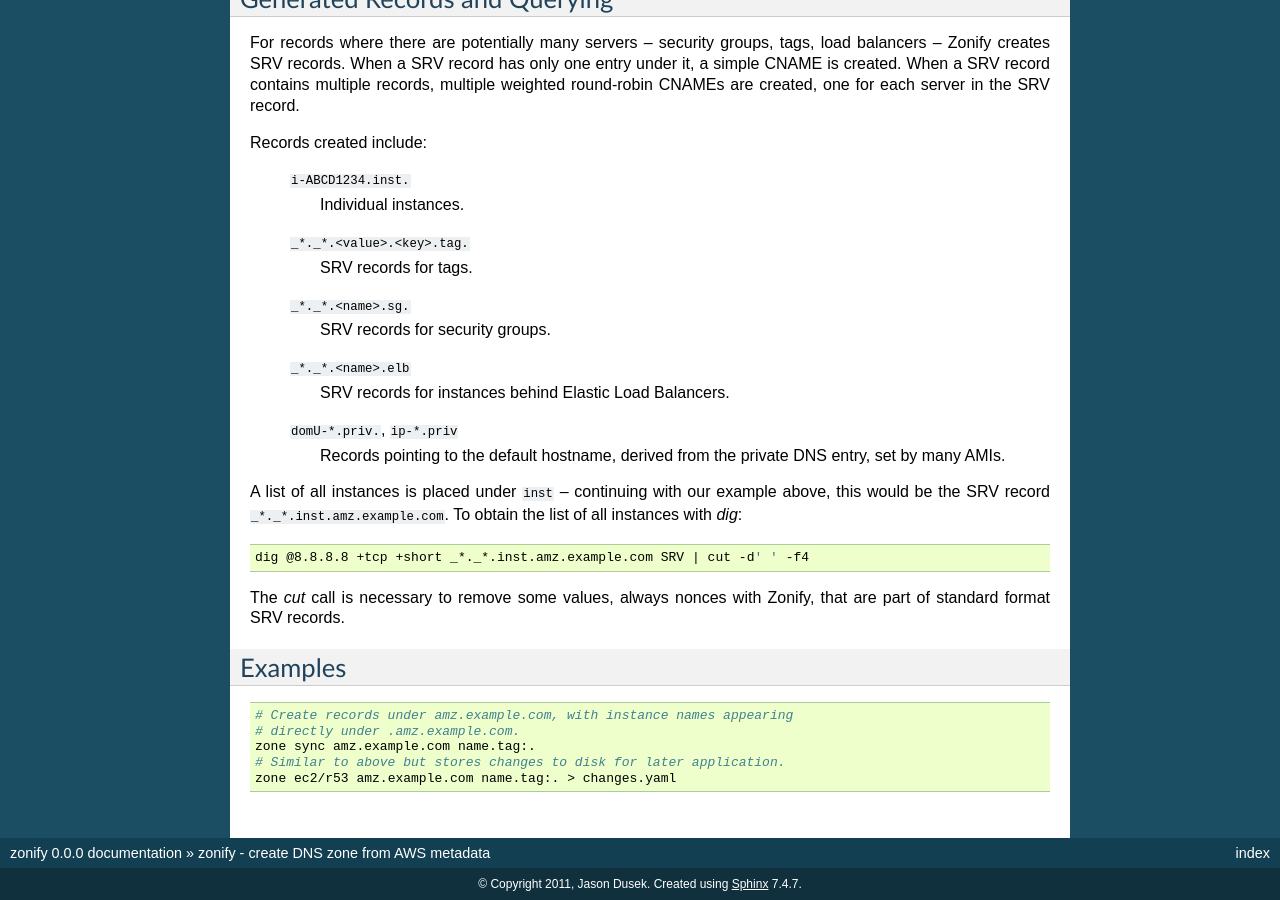
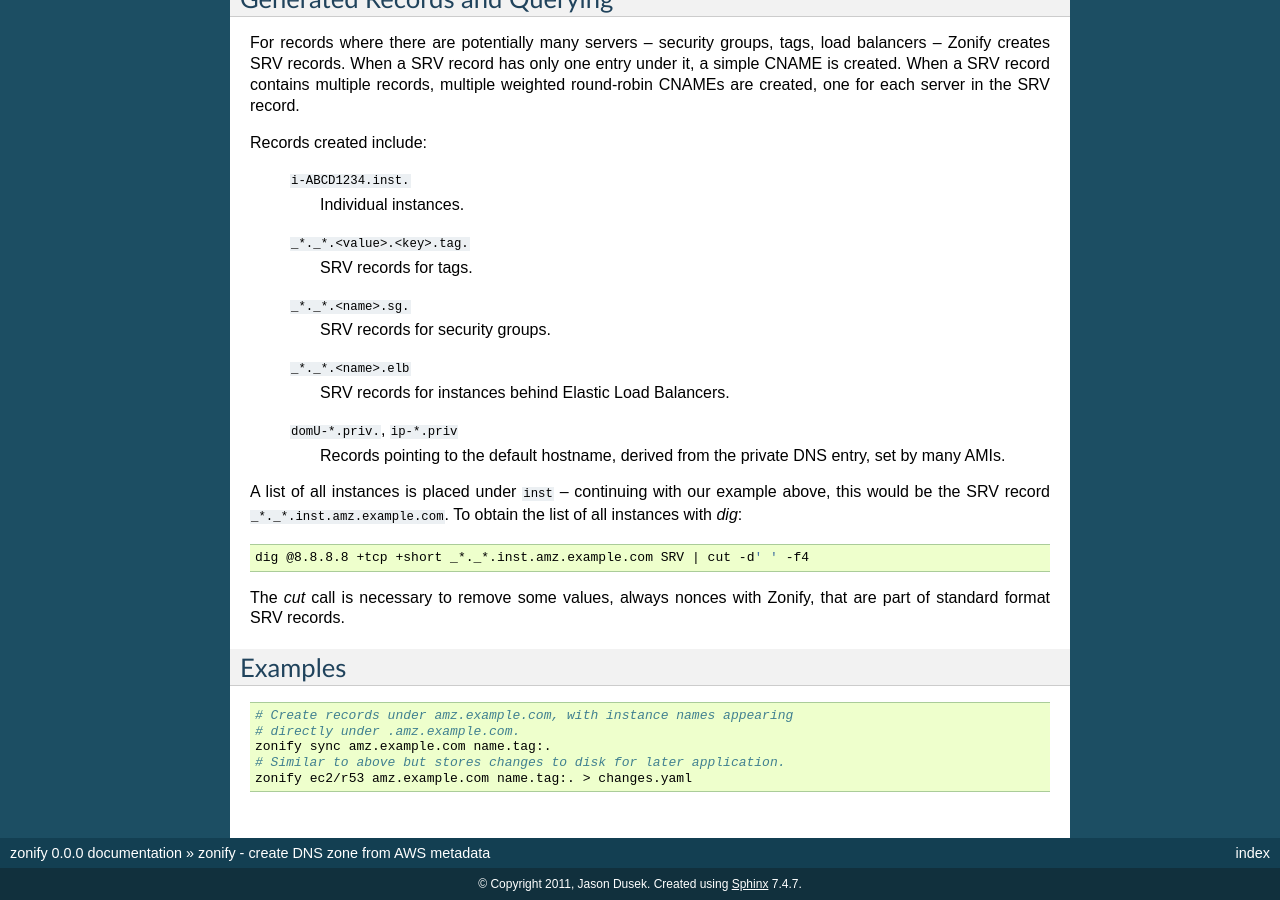
Before and after one commit to airbnb/zonify, a Sphinx documentation site: the page built from docs/source/index.rst, in a window 1280 px wide and 900 px high, scrolled down 2541 px. Built offline with Sphinx 7.4.7, drawn with Linux system fonts in a browser that asks for light colours.

Commit message:
Carry through docs fix.

```diff
--- a/docs/source/index.rst
+++ b/docs/source/index.rst
@@ -192,6 +192,6 @@ Examples
 
   # Create records under amz.example.com, with instance names appearing
   # directly under .amz.example.com.
-  zone sync amz.example.com name.tag:.
+  zonify sync amz.example.com name.tag:.
   # Similar to above but stores changes to disk for later application.
-  zone ec2/r53 amz.example.com name.tag:. > changes.yaml
+  zonify ec2/r53 amz.example.com name.tag:. > changes.yaml
```
